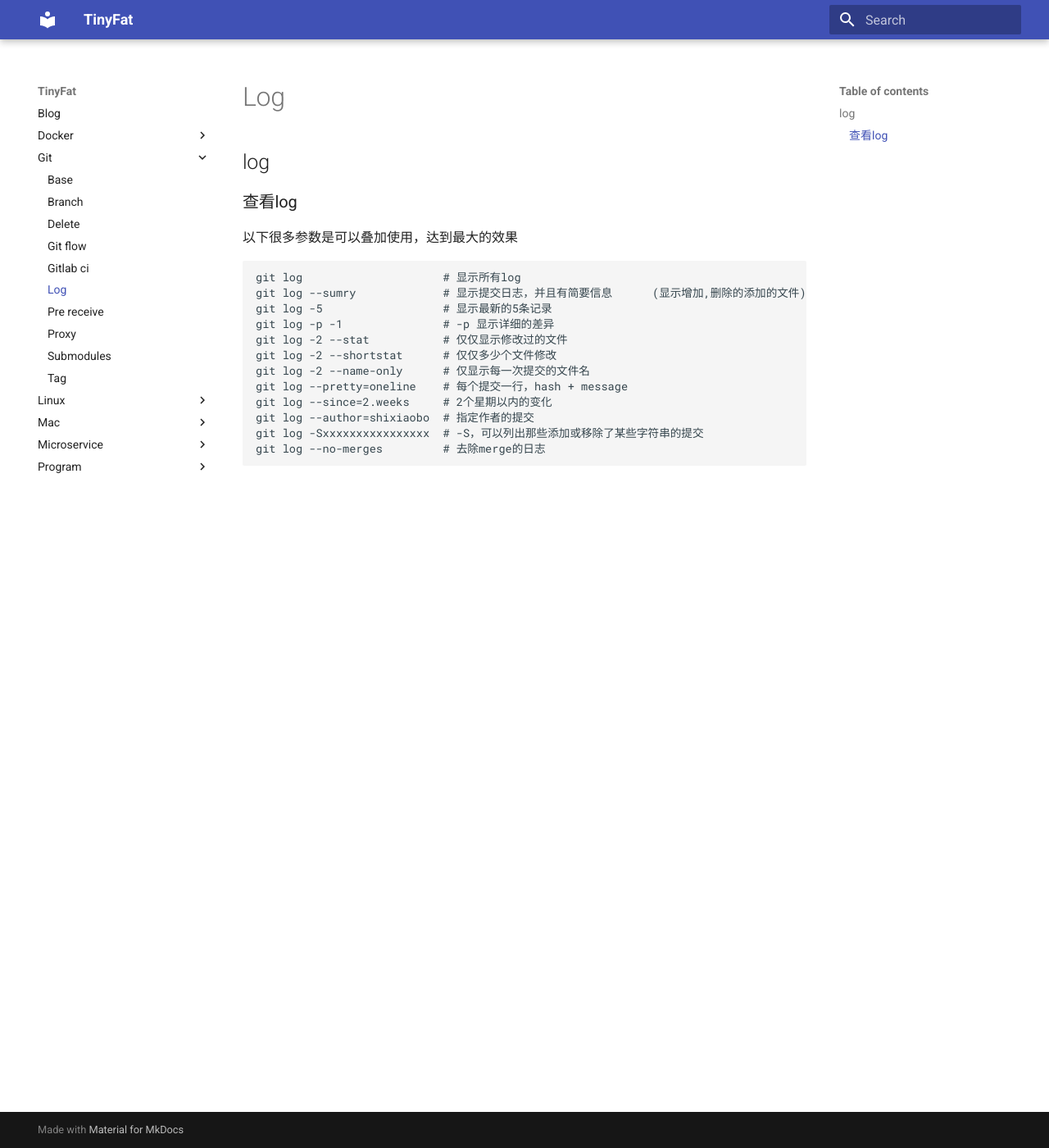
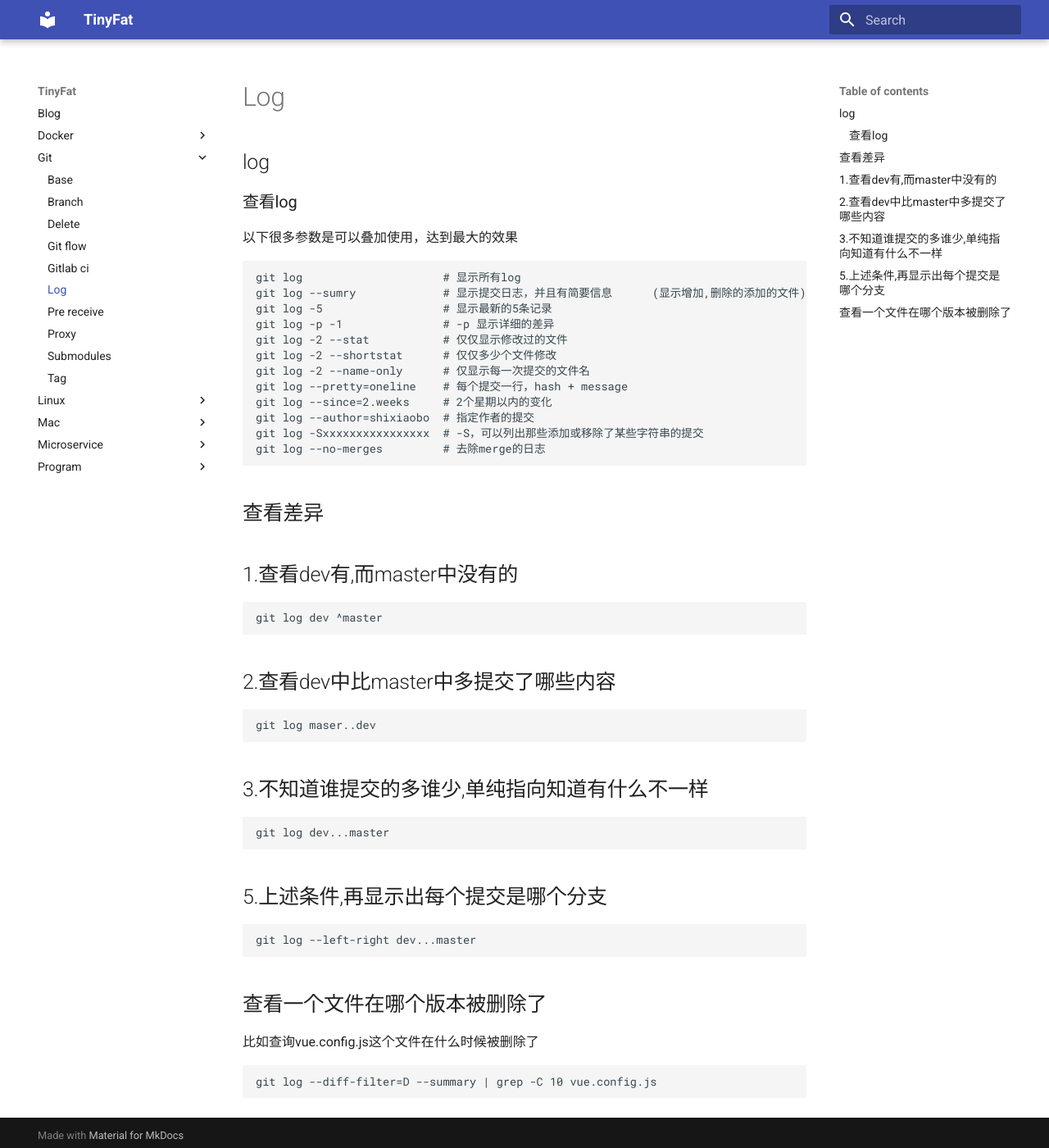
Before and after one commit to thj8/blog, an MkDocs documentation site: the page built from docs/Git/log.md, in a window 1280 px wide and 1400 px high. Shown: the whole window at 82% size. Built offline with MkDocs 1.6.1 and Material for MkDocs 9.7.7, drawn with Linux system fonts in a browser that asks for light colours.

Commit message:
文件差异查询和删除文件查询

````diff
--- a/docs/Git/log.md
+++ b/docs/Git/log.md
@@ -17,3 +17,34 @@ git log --author=shixiaobo  # 指定作者的提交
 git log -Sxxxxxxxxxxxxxxxx  # -S，可以列出那些添加或移除了某些字符串的提交
 git log --no-merges         # 去除merge的日志
 ```
+
+## 查看差异
+
+## 1.查看dev有,而master中没有的
+```
+git log dev ^master
+```
+
+## 2.查看dev中比master中多提交了哪些内容
+```
+git log maser..dev
+```
+
+## 3.不知道谁提交的多谁少,单纯指向知道有什么不一样
+```
+git log dev...master
+```
+
+## 5.上述条件,再显示出每个提交是哪个分支
+```
+git log --left-right dev...master
+```
+
+
+## 查看一个文件在哪个版本被删除了
+
+比如查询vue.config.js这个文件在什么时候被删除了
+
+```
+git log --diff-filter=D --summary | grep -C 10 vue.config.js
+```
````
